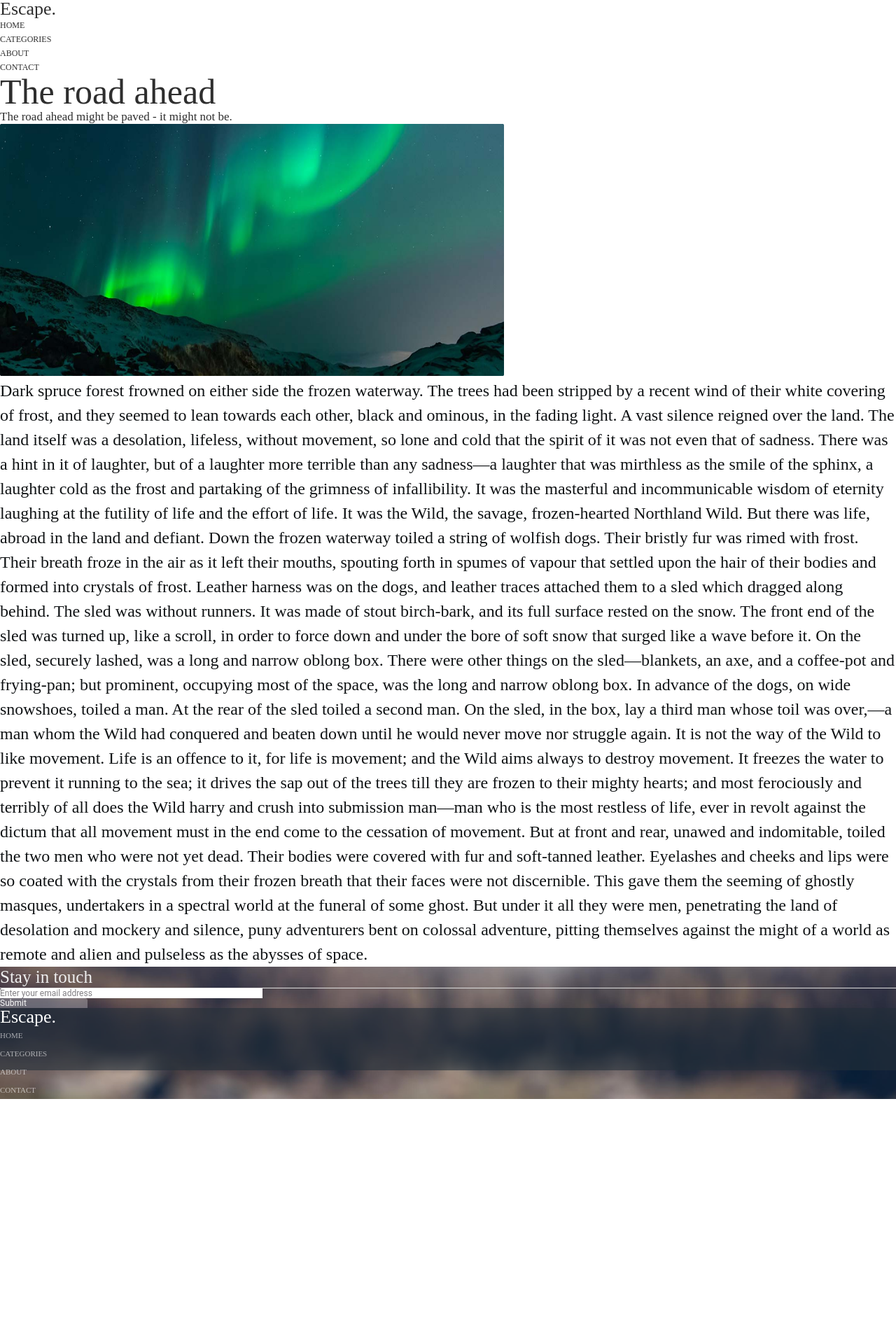
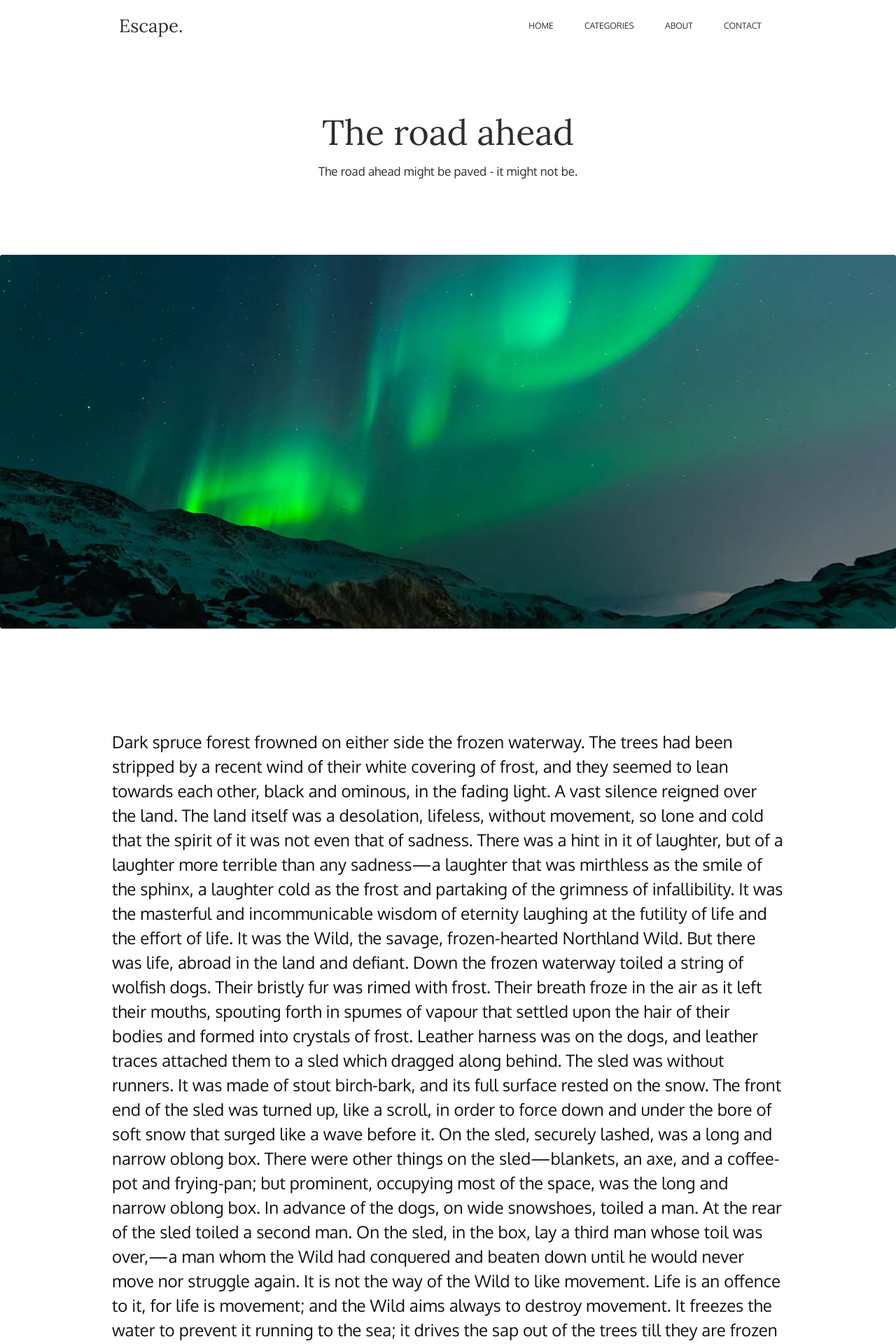
Before and after one commit to x3r1x/webCourse, a PHP site: page /the-road-ahead.html in a window 1280 px wide. Shown: the top 1920 px of the page at 70% size. Before the commit the page ends 1570 px from the top, so only its background shows below. Run offline with PHP 8.4, Linux system fonts and the light colour scheme.

Commit message:
finished lab4

```diff
--- a/lab4/index.html
+++ b/lab4/index.html
@@ -213,7 +213,7 @@
         <footer class="site_footer">
             <!-- Блок "Stay in touch" -->
             <article class="site_footer__sit sit">
-                <h3 class="sit__text">Stay in touch</h3>
+                <h3 class="sit__text">Stay in Touch</h3>
 
                 <div class="sit__console_log console_log">
                     <p class="console_log__console">Enter your email address</p>
--- a/lab4/style.css
+++ b/lab4/style.css
@@ -322,13 +322,32 @@
 
 .site_footer {
     background-image: url(images/style/footer-image.png);
-    background-repeat: no-repeat;
+    background-size: cover;
+    height: 378px;
+    display: block;
+}
+
+.site_footer__sit.sit {
+    display: flex;
+    flex-direction: column;
+    align-items: center;
+    height: 288px ;
+    border-bottom: 1px solid rgba(255, 255, 255, 0.12);
 }
 
 .sit__text {
     font: 400 25px/30px "Oxygen";
     color: #EFEFEF;
     border-bottom: 1px solid #DEDEDE;
+    width: 188px;
+    padding-bottom: 18px;
+    padding-left: 35px;
+    margin-top: 81px;
+}
+
+.sit__console_log.console_log {
+    display: flex;
+    margin-top: 20px;
 }
 
 .console_log__console {
@@ -336,6 +355,7 @@
     background-repeat: no-repeat;
     font: 400 12px/14px "Roboto";
     color: #817F83;
+    padding: 18px 205px 18px 35px;
 }
 
 .console_log__button {
@@ -343,16 +363,29 @@
     background-repeat: no-repeat;
     font: 400 12px/14px "Roboto";
     color: #F8F8F8;
+    padding: 18px 43px 18px 44px;
 }
 
 .site_footer__exit_buttons.exit_buttons {
     background-image: url(images/style/footer-rectangle.png);
-    background-repeat: no-repeat;
+    background-size: cover;
+    height: 89px;
+    display: flex;
+    align-items: center;
+    justify-content: space-around;
 }
 
 .exit_buttons__footer_text {
     font: 400 26px/26px "Lora";
     color: #FFFFFF;
+}
+
+.exit_buttons__nav_menu.nav_menu {
+    list-style-type: none;
+    display: flex;
+    width: 133px;
+    justify-content: space-between;
+    width: 253px;
 }
 
 .nav_menu__footer_button {
@@ -370,15 +403,43 @@
 
 */
 
+.tra_header {
+    margin-inline: auto;
+    display: flex;
+    height: 74px;
+    width: 940px;
+    align-items: center;
+    justify-content: space-between;
+}
+
 .tra_header__text {
     font: 400 26px/26px "Lora";
     color: #2E2E2E;
+}
+
+.tra_header__tra_menu.tra_menu {
+    list-style-type: none;
+    display: flex;
+    width: 377px;
+    height: 40px;
+    align-items: center;
+    justify-content: space-around;
 }
 
 .tra_menu__button{
     font: 400 12px/20px "Oxygen";
     color: #2E2E2E;
     text-decoration: none;
+}
+
+.tra_content__upper_text.upper_text {
+    height: 160px;
+    width: 940px;
+    margin-inline: auto;
+    display: flex;
+    flex-direction: column;
+    align-items: center;
+    margin-top: 90px;
 }
 
 .upper_text__header{
@@ -389,9 +450,20 @@
 .upper_text__underheader{
     font: 400 17px/20px "Oxygen";
     color: #2E2E2E;
+    padding-top: 20px;
+}
+
+.tra_content__image {
+    margin-top: 40px;
+    width: 100%;
+    height: 534px;
 }
 
 .tra_content__information {
     font: 400 24px/35px "Oxygen";
     color: #101315;
+    width: 960px;
+    margin-inline: auto;
+    margin-top: 140px;
+    margin-bottom: 135px;
 }
--- a/lab4/the-road-ahead.html
+++ b/lab4/the-road-ahead.html
@@ -4,12 +4,19 @@
         <meta name="viewsport" content="width=device-width, initial-scale=1.0">
         <link rel="stylesheet" href="style.css">
         <title>The road ahead</title>
+
+        <style>
+            @import url('https://fonts.googleapis.com/css2?family=Lora:ital,wght@0,400..700;1,400..700&display=swap');
+            @import url('https://fonts.googleapis.com/css2?family=Lora:ital,wght@0,400..700;1,400..700&family=Oxygen:wght@300;400;700&display=swap');
+            @import url('https://fonts.googleapis.com/css2?family=Roboto:ital,wght@0,100;0,300;0,400;0,500;0,700;0,900;1,100;1,300;1,400;1,500;1,700;1,900&display=swap');
+        </style>
     </head>
 
     <body>
         <!-- Верхние кнопки выхода -->
         <header class="tra_header">
             <h3 class="tra_header__text">Escape.</h3>
+
             <ul class="tra_header__tra_menu tra_menu">
                 <li class="tra_menu__item"><a href="https://yandex.com/" class="tra_menu__button">HOME</a></li>
                 <li class="tra_menu__item"><a href="https://www.youtube.com/channel/UCsmY_auGOPTzdwbFFNJmAlA" class="tra_menu__button">CATEGORIES</a></li>
@@ -24,8 +31,9 @@
             <section class="tra_content__upper_text upper_text">
                 <h1 class="upper_text__header">The road ahead</h1>
                 <p class="upper_text__underheader">The road ahead might be paved - it might not be.</p>
-                <img src="images/the-road-ahead/p1.png" alt="The road ahead" width="720" height="360">
             </section>
+
+            <img class="tra_content__image" src="images/the-road-ahead/p1.png" alt="The road ahead" width="720" height="360">
 
             <!-- Текст -->
             <p class="tra_content__information">
@@ -37,7 +45,7 @@
         <footer class="site_footer">
             <!-- Блок "Stay in touch" -->
             <article class="site_footer__sit sit">
-                <h3 class="sit__text">Stay in touch</h3>
+                <h3 class="sit__text">Stay in Touch</h3>
 
                 <div class="sit__console_log console_log">
                     <p class="console_log__console">Enter your email address</p>
```
